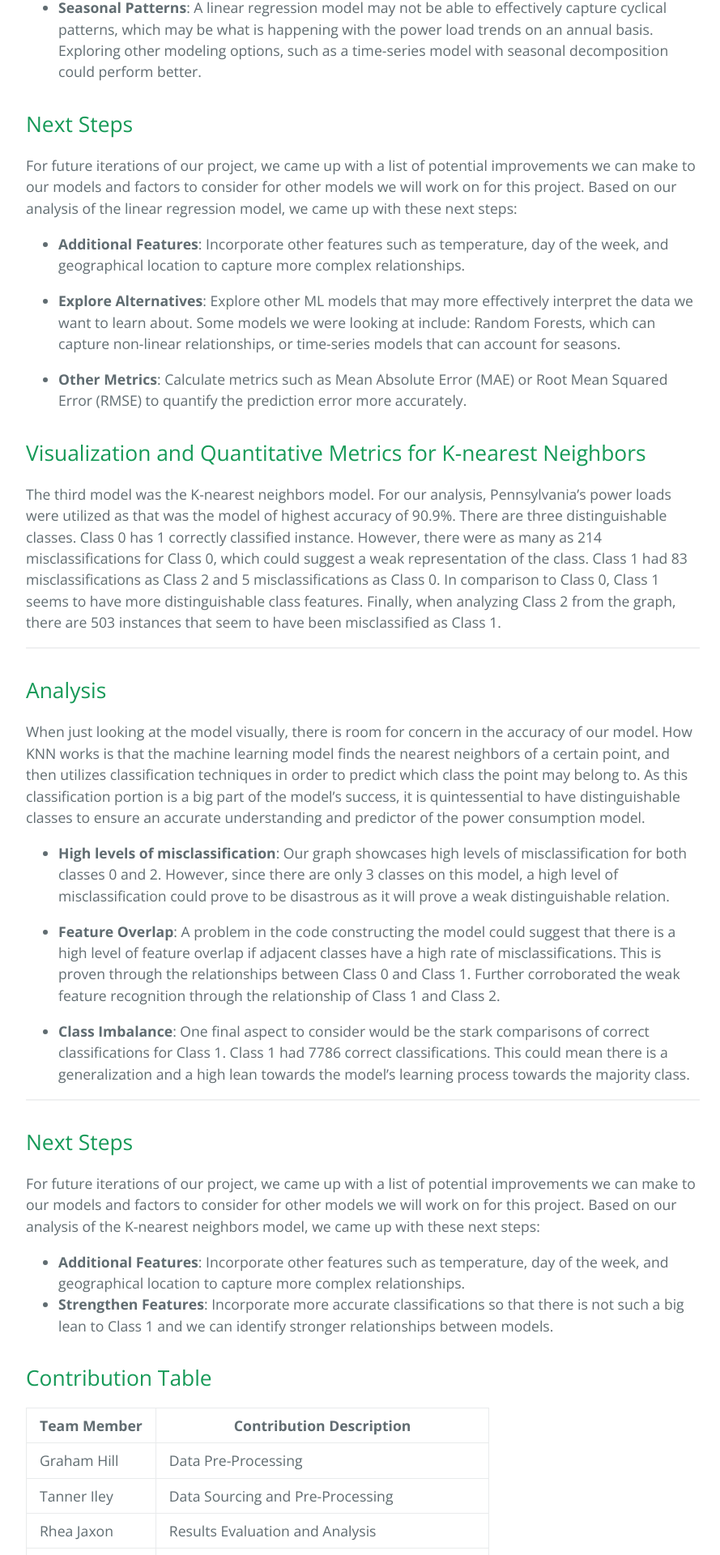
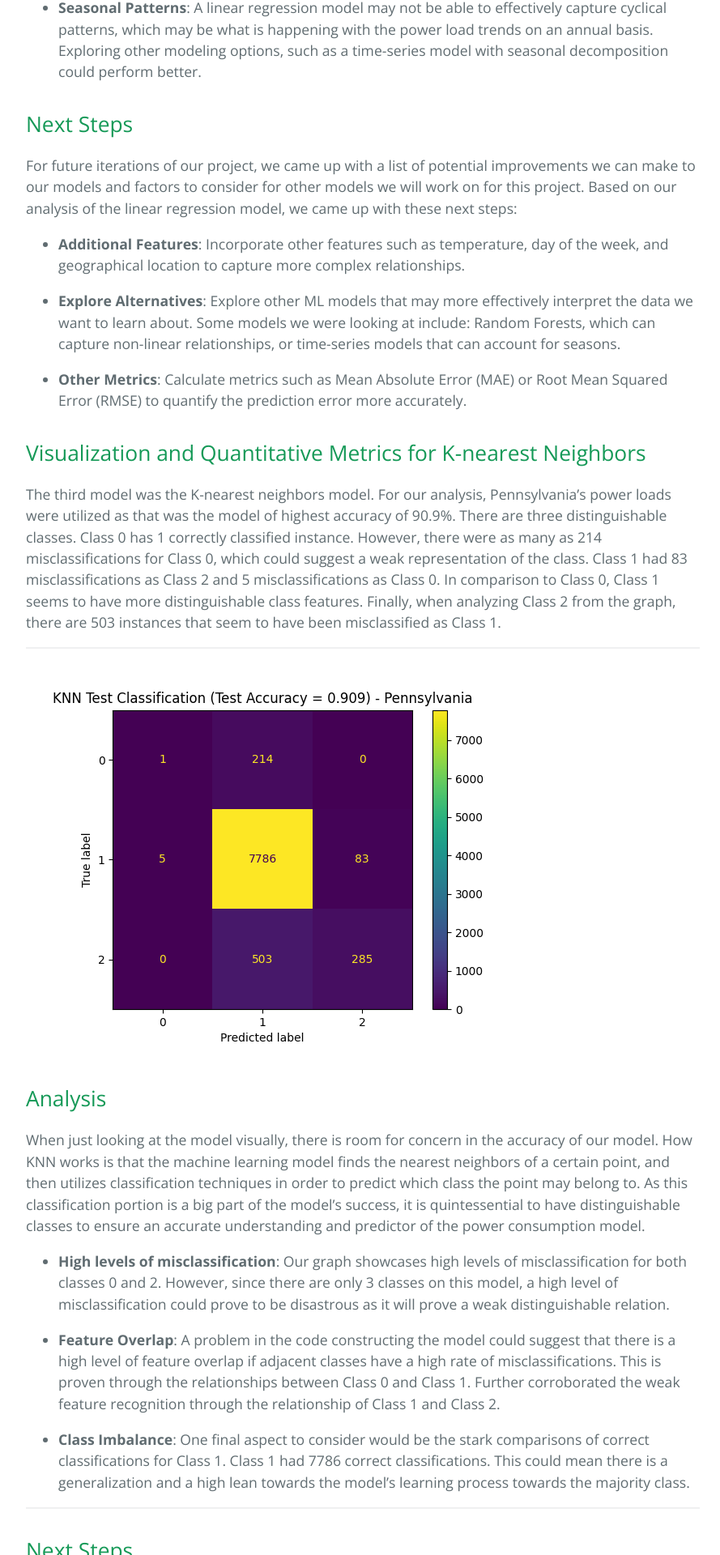
Before and after one commit to tanner-iley/4641-Eco, a Jekyll site: the page built from index.md, in a window 1280 px wide. Shown: the part 4480-6400 px from the top of the page at 81% size, without its empty margins (192-1081 px from the left). Built offline with Jekyll 4.4.1, drawn with Linux system fonts in a browser that asks for light colours; our own code applies the rules of GitHub Pages for plain Markdown files.

Commit message:
Update index.md

```diff
--- a/index.md
+++ b/index.md
@@ -71,7 +71,6 @@ The first model we chose to implement was the linear regression model. We decide
 ![RegressionImage](./graphs/RegressionImage.jpg)
 
 
-
 ## Analysis
 
 **Correlation**: -0.18 as the correlation coefficient suggests a weak negative relationship between the two variables, time and power load. This means that there is no strong evidence to imply that over time there was a slight decrease in power load in the duration of the 14 years.
@@ -101,6 +100,7 @@ For future iterations of our project, we came up with a list of potential improv
 The third model was the K-nearest neighbors model. For our analysis, Pennsylvania’s power loads were utilized as that was the model of highest accuracy of 90.9%. There are three distinguishable classes. Class 0 has 1 correctly classified instance. However, there were as many as 214 misclassifications for Class 0, which could suggest a weak representation of the class. Class 1 had 83 misclassifications as Class 2 and 5 misclassifications as Class 0. In comparison to Class 0, Class 1 seems to have more distinguishable class features. Finally, when analyzing Class 2 from the graph, there are 503 instances that seem to have been misclassified as Class 1.
 
 ---
+![KNN](./graphs/knn/knn_confusion_matrix_Pennsylvania.png)
 
 ## Analysis
 
```
